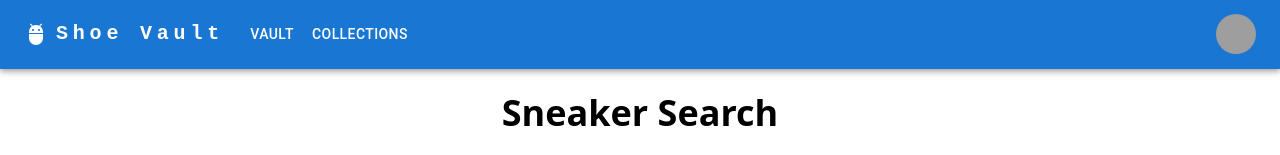
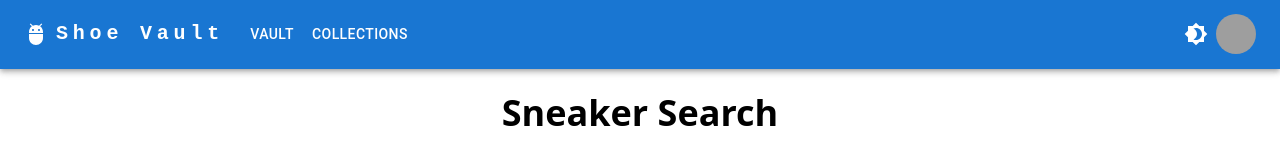
Before and after one commit to Reon1917/shoe-vault, a Next.js app in the folder shoe-vault/: page / in a window 1280 px wide. Shown: the top 155 px of the page. Built offline with nearby package versions, Linux system fonts and the light colour scheme; grey boxes are pictures that could not be loaded.

Commit message:
Update Dark & Light Mode, Refine Button Color in the Main Page

```diff
--- a/shoe-vault/app/globals.css
+++ b/shoe-vault/app/globals.css
@@ -1,3 +1,27 @@
 @tailwind base;
 @tailwind components;
 @tailwind utilities;
+
+/* global styles */
+body {
+    transition: background-color 0.3s, color 0.3s;
+  }
+
+  .light {
+    background-color: white;
+    color: black;
+  }
+
+  .dark {
+    background-color: #121212;
+    color: white;
+  }
+
+  /* Apply dark mode styling to Tailwind CSS elements */
+  .dark .bg-white {
+    background-color: #1a1a1a;
+  }
+
+  .dark .text-black {
+    color: white;
+  }
--- a/shoe-vault/app/layout.js
+++ b/shoe-vault/app/layout.js
@@ -1,29 +1,36 @@
 import localFont from "next/font/local";
 import "./globals.css";
+import { ThemeProvider } from '../lib/ThemeContext';  // Import ThemeProvider
 
+// Load custom fonts
 const geistSans = localFont({
   src: "./fonts/GeistVF.woff",
   variable: "--font-geist-sans",
   weight: "100 900",
 });
+
 const geistMono = localFont({
   src: "./fonts/GeistMonoVF.woff",
   variable: "--font-geist-mono",
   weight: "100 900",
 });
 
+// Metadata for the app
 export const metadata = {
   title: "Create Next App",
   description: "Generated by create next app",
 };
 
+// RootLayout function with theme support
 export default function RootLayout({ children }) {
   return (
     <html lang="en">
       <body
         className={`${geistSans.variable} ${geistMono.variable} antialiased`}
       >
-        {children}
+        <ThemeProvider>  {/* Wrap the app in ThemeProvider for dark/light mode */}
+          {children}
+        </ThemeProvider>
       </body>
     </html>
   );
--- a/shoe-vault/app/page.js
+++ b/shoe-vault/app/page.js
@@ -104,7 +104,7 @@ export default function Home() {
                     sx={{
                       padding: { xs: '8px 16px', sm: '10px 20px' },
                       fontSize: { xs: '14px', sm: '16px' },
-                      backgroundColor: 'blue',
+                      backgroundColor: '#1976d2',
                       '&:hover': {
                         backgroundColor: 'darkblue',
                       },
--- a/shoe-vault/components/Navbar.js
+++ b/shoe-vault/components/Navbar.js
@@ -13,17 +13,23 @@ import Tooltip from '@mui/material/Tooltip';
 import MenuItem from '@mui/material/MenuItem';
 import AdbIcon from '@mui/icons-material/Adb';
 import Link from 'next/link';
+import { useTheme } from '../lib/ThemeContext';  // Import the theme context
+import Brightness4Icon from '@mui/icons-material/Brightness4';  // Icon for dark mode
+import Brightness7Icon from '@mui/icons-material/Brightness7';  // Icon for light mode
 
-const pages = ['Vault', 'Collections']; // Add "Collections" to the list of pages
+const pages = ['Vault', 'Collections']; // List of pages
 const settings = ['Profile', 'Account', 'Dashboard', 'Logout'];
 
 function ResponsiveAppBar() {
   const [anchorElNav, setAnchorElNav] = React.useState(null);
   const [anchorElUser, setAnchorElUser] = React.useState(null);
 
+  const { theme, toggleTheme } = useTheme();  // Access the current theme and toggle function
+
   const handleOpenNavMenu = (event) => {
     setAnchorElNav(event.currentTarget);
   };
+
   const handleOpenUserMenu = (event) => {
     setAnchorElUser(event.currentTarget);
   };
@@ -37,7 +43,7 @@ function ResponsiveAppBar() {
   };
 
   return (
-    <AppBar position="static">
+    <AppBar position="static" color={theme === 'dark' ? 'default' : 'primary'}>
       <Container maxWidth="xl">
         <Toolbar disableGutters>
           <AdbIcon sx={{ display: { xs: 'none', md: 'flex' }, mr: 1 }} />
@@ -122,6 +128,7 @@ function ResponsiveAppBar() {
                 key={page}
                 onClick={handleCloseNavMenu}
                 sx={{ my: 2, color: 'white', display: 'block' }}
+                className={`hover:bg-gray-200 dark:text-black dark:hover:bg-gray-700 transition-colors duration-300`}
               >
                 <Link href={`/${page.toLowerCase()}`} style={{ textDecoration: 'none', color: 'inherit' }}>
                   {page}
@@ -129,6 +136,12 @@ function ResponsiveAppBar() {
               </Button>
             ))}
           </Box>
+
+          {/* Theme Toggle Button */}
+          <IconButton sx={{ ml: 1 }} onClick={toggleTheme} color="inherit">
+            {theme === 'dark' ? <Brightness7Icon /> : <Brightness4Icon />}
+          </IconButton>
+
           <Box sx={{ flexGrow: 0 }}>
             <Tooltip title="Open settings">
               <IconButton onClick={handleOpenUserMenu} sx={{ p: 0 }}>
--- /dev/null
+++ b/shoe-vault/lib/ThemeContext.js
@@ -0,0 +1,39 @@
+"use client";  // Mark this file as a Client Component
+
+import { createContext, useState, useEffect, useContext } from 'react';
+
+// Create a ThemeContext
+const ThemeContext = createContext();
+
+export const useTheme = () => useContext(ThemeContext);
+
+// ThemeProvider that wraps the entire app
+export function ThemeProvider({ children }) {
+  const [theme, setTheme] = useState('light');  // Default is light mode
+
+  // Load theme from localStorage on initial mount
+  useEffect(() => {
+    const savedTheme = localStorage.getItem('theme');
+    if (savedTheme) {
+      setTheme(savedTheme);
+    }
+  }, []);
+
+  // Toggle between light and dark themes
+  const toggleTheme = () => {
+    const newTheme = theme === 'light' ? 'dark' : 'light';
+    setTheme(newTheme);
+    localStorage.setItem('theme', newTheme);
+    document.documentElement.classList.toggle('dark', newTheme === 'dark');
+  };
+
+  useEffect(() => {
+    document.documentElement.classList.toggle('dark', theme === 'dark');
+  }, [theme]);
+
+  return (
+    <ThemeContext.Provider value={{ theme, toggleTheme }}>
+      {children}
+    </ThemeContext.Provider>
+  );
+}
--- a/shoe-vault/tailwind.config.js
+++ b/shoe-vault/tailwind.config.js
@@ -5,9 +5,13 @@ module.exports = {
     './components/**/*.{js,ts,jsx,tsx}',
     './app/**/*.{js,ts,jsx,tsx}',
   ],
-  darkMode: 'class', // Enable dark mode
+  darkMode: 'class', // Enable class-based dark mode
   theme: {
-    extend: {},
+    extend: {
+      colors: {
+        primary: '#1976d2', // Add custom color for blue buttons or icons
+      },
+    },
   },
   plugins: [],
 };
```
Also changed, not shown: 1 other file (tests, documents, lock files or other folders).
